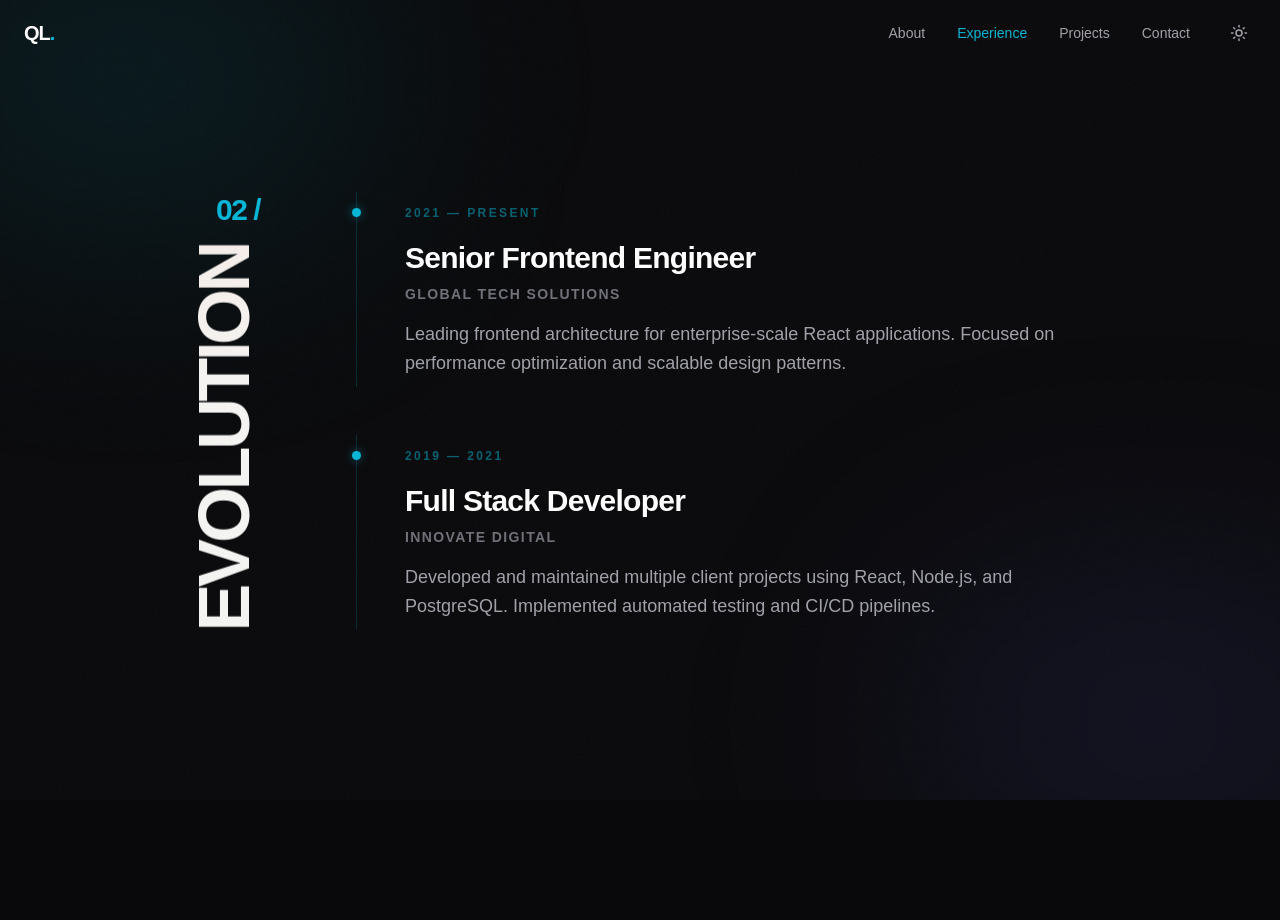
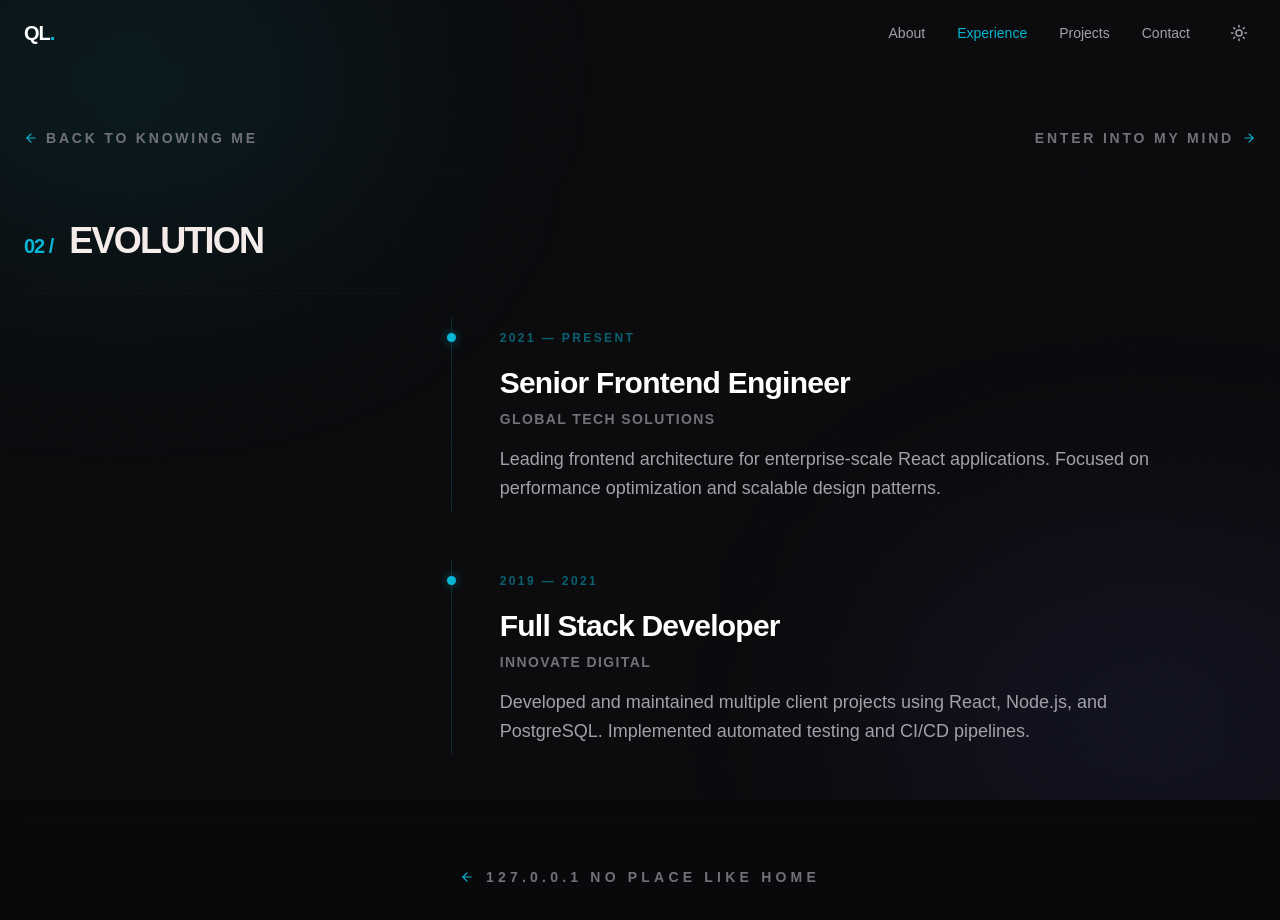
Before and after one commit to AbuMahir980/Qudus_Portfolio, a React (Vite) app: page /experience in a window 1280 px wide. Shown: the top 920 px of the page. Before the commit the page ends 800 px from the top, so only its background shows below. Built offline with nearby package versions, Linux system fonts and the light colour scheme.

Commit message:
chore: Add inner page routing to Experience

```diff
--- a/src/components/layout/Footer.tsx
+++ b/src/components/layout/Footer.tsx
@@ -1,23 +1,80 @@
 import React from 'react';
 import { usePage } from '../../context/PageContext';
 import { cn } from '../../lib/utils';
+import { Link, useLocation } from 'react-router-dom';
+import { ArrowLeft } from 'lucide-react';
 
 const Footer: React.FC = () => {
     const { theme } = usePage();
+    const location = useLocation();
+    const isHome = location.pathname === '/';
 
     return (
         <footer className={cn(
-            'py-10 px-6 border-t',
-            theme === 'dark' ? 'border-zinc-800 text-zinc-500' : 'border-zinc-200 text-zinc-400'
+            'py-12 px-6 border-t',
+            theme === 'dark' ? 'border-zinc-900 bg-[#09090b]' : 'border-zinc-100 bg-white'
         )}>
-            <div className="max-w-7xl mx-auto flex flex-col md:flex-row justify-between items-center gap-8">
-                <div className="text-sm">
-                    © {new Date().getFullYear()} Qudus Lawal. All rights reserved.
-                </div>
-                <div className="flex space-x-8 text-sm">
-                    <a href="#" className="hover:text-cyan-500 transition-colors">LinkedIn</a>
-                    <a href="#" className="hover:text-cyan-500 transition-colors">GitHub</a>
-                    <a href="#" className="hover:text-cyan-500 transition-colors">Twitter</a>
+            <div className="max-w-7xl mx-auto flex flex-col items-center">
+
+                {/* Global Back to Home Link - only on internal pages */}
+                {!isHome && (
+                    <div className="mb-16">
+                        <Link
+                            to="/"
+                            className={cn(
+                                "flex items-center gap-3 text-xs md:text-sm font-black uppercase tracking-[0.3em] transition-all group",
+                                theme === 'dark' ? "text-zinc-500 hover:text-cyan-500" : "text-zinc-400 hover:text-cyan-600"
+                            )}
+                        >
+                            <ArrowLeft size={16} className="group-hover:-translate-x-2 transition-transform text-cyan-500" />
+                            <span>127.0.0.1 No Place like Home</span>
+                        </Link>
+                    </div>
+                )}
+
+                <div className="w-full flex flex-col md:flex-row justify-between items-center gap-8">
+                    <div className={cn(
+                        "text-sm font-medium",
+                        theme === 'dark' ? "text-zinc-500" : "text-zinc-400"
+                    )}>
+                        © {new Date().getFullYear()} Qudus Lawal. All rights reserved.
+                    </div>
+
+                    <div className="flex space-x-12 text-[10px] md:text-xs font-black uppercase tracking-[0.2em]">
+                        <a
+                            href="https://linkedin.com/in/qudus-lawal-adebola"
+                            target="_blank"
+                            rel="noopener noreferrer"
+                            className={cn(
+                                "transition-colors",
+                                theme === 'dark' ? "text-zinc-500 hover:text-cyan-500" : "text-zinc-400 hover:text-cyan-600"
+                            )}
+                        >
+                            LinkedIn
+                        </a>
+                        <a
+                            href="https://github.com/AbuMahir980"
+                            target="_blank"
+                            rel="noopener noreferrer"
+                            className={cn(
+                                "transition-colors",
+                                theme === 'dark' ? "text-zinc-500 hover:text-cyan-500" : "text-zinc-400 hover:text-cyan-600"
+                            )}
+                        >
+                            GitHub
+                        </a>
+                        <a
+                            href="https://x.com/abu_maahir980"
+                            target="_blank"
+                            rel="noopener noreferrer"
+                            className={cn(
+                                "transition-colors",
+                                theme === 'dark' ? "text-zinc-500 hover:text-cyan-500" : "text-zinc-400 hover:text-cyan-600"
+                            )}
+                        >
+                            X
+                        </a>
+                    </div>
                 </div>
             </div>
         </footer>
--- a/src/components/layout/SectionContainer.tsx
+++ b/src/components/layout/SectionContainer.tsx
@@ -20,7 +20,7 @@ const SectionContainer: React.FC<SectionContainerProps> = ({
         <section
             id={id}
             className={cn(
-                "py-24 md:py-32 overflow-hidden",
+                "py-16 overflow-hidden",
                 alternate ? "bg-zinc-900/10" : "bg-transparent",
                 className
             )}
--- a/src/components/sections/AboutSection.tsx
+++ b/src/components/sections/AboutSection.tsx
@@ -76,7 +76,7 @@ const AboutSection: React.FC = () => {
                     <Link
                         to="/"
                         className={cn(
-                            "flex items-center gap-2 text-[10px] md:text-sm font-bold uppercase tracking-[0.2em] transition-all group",
+                            "flex items-center gap-2 text-[8px] md:text-sm font-bold uppercase tracking-[0.2em] transition-all group",
                             theme === 'dark' ? "text-zinc-500 hover:text-cyan-500" : "text-zinc-400 hover:text-cyan-600"
                         )}
                     >
@@ -87,7 +87,7 @@ const AboutSection: React.FC = () => {
                     <Link
                         to="/experience"
                         className={cn(
-                            "flex items-center gap-2 text-[10px] md:text-sm font-bold uppercase tracking-[0.2em] transition-all group text-right",
+                            "flex items-center gap-2 text-[8px] md:text-sm font-bold uppercase tracking-[0.2em] transition-all group text-right",
                             theme === 'dark' ? "text-zinc-500 hover:text-cyan-500" : "text-zinc-400 hover:text-cyan-600"
                         )}
                     >
@@ -207,6 +207,20 @@ const AboutSection: React.FC = () => {
                     </div>
                 </div>
             </div>
+
+            {/* Section Footer: Back to Home */}
+            <div className="mt-10 md:pt-12 border-t border-zinc-900/30 flex justify-center">
+                <Link
+                    to="/"
+                    className={cn(
+                        "flex items-center gap-3 text-[9px] md:text-sm font-black uppercase tracking-[0.3em] transition-all group",
+                        theme === 'dark' ? "text-zinc-500 hover:text-cyan-500" : "text-zinc-400 hover:text-cyan-600"
+                    )}
+                >
+                    <ArrowLeft size={14} className="group-hover:-translate-x-2 transition-transform text-cyan-500" />
+                    <span>127.0.0.1 No Place like Home</span>
+                </Link>
+            </div>
         </SectionContainer>
     );
 };
--- a/src/components/sections/ContactSection.tsx
+++ b/src/components/sections/ContactSection.tsx
@@ -1,19 +1,26 @@
 import React from 'react';
 import { motion } from 'framer-motion';
+import { Link } from 'react-router-dom';
+import { ArrowLeft } from 'lucide-react';
+import { usePage } from '../../context/PageContext';
+import { cn } from '../../lib/utils';
 import SectionContainer from '../layout/SectionContainer';
 
 const ContactSection: React.FC = () => {
+    const { theme } = usePage();
+
     return (
-        <SectionContainer id="contact" className="text-center py-32 border-t border-zinc-900/50">
+        <SectionContainer id="contact" className="py-24 md:py-32 border-t border-zinc-900/50">
+            <div className="flex flex-col items-center text-center">
                 <motion.div
                     initial={{ opacity: 0, y: 20 }}
                     whileInView={{ opacity: 1, y: 0 }}
                     viewport={{ once: true }}
-                className="max-w-3xl mx-auto space-y-12"
+                    className="max-w-3xl mx-auto space-y-12 mb-24 md:mb-32"
                 >
                     <div className="space-y-4">
-                    <span className="text-cyan-500 font-black text-2xl tracking-tighter">03 / COLLABORATION</span>
-                    <h2 className="text-4xl md:text-6xl lg:text-7xl font-black tracking-tighter uppercase leading-[0.9]">
+                        <span className="text-cyan-500 font-black text-xl md:text-2xl tracking-tighter uppercase whitespace-nowrap">04 / COLLABORATION</span>
+                        <h2 className="text-4xl md:text-6xl lg:text-7xl font-black tracking-tighter uppercase leading-[0.9] mix-blend-difference">
                             Ready to architect your <br />
                             <span className="text-cyan-500 italic">next solution?</span>
                         </h2>
@@ -21,15 +28,35 @@ const ContactSection: React.FC = () => {
 
                     <div className="pt-8">
                         <a
-                        href="mailto:quduslawal@gmail.com"
+                            href="mailto:lawalqudus980@gmail.com"
                             className="group relative inline-block text-2xl md:text-4xl font-black tracking-tighter uppercase overflow-hidden"
                         >
-                        <span className="relative z-10">Get in touch</span>
+                            <span className="relative z-10 transition-colors group-hover:text-cyan-500">Get in touch</span>
                             <div className="absolute bottom-0 left-0 w-full h-[2px] bg-cyan-500 transform origin-left group-hover:scale-x-100 transition-transform duration-500" />
-                        <div className="absolute bottom-0 left-0 w-0 h-[2px] bg-white transform origin-left group-hover:w-full transition-all duration-500 delay-100" />
                         </a>
                     </div>
                 </motion.div>
+
+                {/* Section Footer: Back to Home */}
+                <motion.div
+                    initial={{ opacity: 0 }}
+                    whileInView={{ opacity: 1 }}
+                    viewport={{ once: true }}
+                    transition={{ delay: 0.5 }}
+                    className="w-full md:pt-12 border-t border-zinc-900/30 flex justify-center"
+                >
+                    <Link
+                        to="/"
+                        className={cn(
+                            "flex items-center gap-3 text-[9px] md:text-sm font-black uppercase tracking-[0.3em] transition-all group",
+                            theme === 'dark' ? "text-zinc-500 hover:text-cyan-500" : "text-zinc-400 hover:text-cyan-600"
+                        )}
+                    >
+                        <ArrowLeft size={14} className="group-hover:-translate-x-2 transition-transform text-cyan-500" />
+                        <span>127.0.0.1 No Place like Home</span>
+                    </Link>
+                </motion.div>
+            </div>
         </SectionContainer>
     );
 };
--- a/src/components/sections/ExperienceSection.tsx
+++ b/src/components/sections/ExperienceSection.tsx
@@ -1,5 +1,7 @@
 import React from 'react';
 import { motion, Variants } from 'framer-motion';
+import { Link } from 'react-router-dom';
+import { ArrowLeft, ArrowRight } from 'lucide-react';
 import { usePage } from '../../context/PageContext';
 import { cn } from '../../lib/utils';
 import SectionContainer from '../layout/SectionContainer';
@@ -28,23 +30,58 @@ const ExperienceSection: React.FC = () => {
     };
 
     return (
-        <SectionContainer id="experience">
-            <div className="grid grid-cols-1 md:grid-cols-12 gap-12 md:gap-24">
-                <div className="md:col-span-3 flex md:justify-end">
+        <SectionContainer id="experience" className="pt-8 md:pt-16">
+            <div className="space-y-12 mb-12 md:mb-16">
+                {/* Full-width Navigation Row */}
+                <motion.div
+                    initial={{ opacity: 0, y: -10 }}
+                    whileInView={{ opacity: 1, y: 0 }}
+                    viewport={{ once: true }}
+                    transition={{ duration: 0.8, delay: 0.2 }}
+                    className="flex justify-between items-center border-b border-zinc-900/30 pb-6"
+                >
+                    <Link
+                        to="/about"
+                        className={cn(
+                            "flex items-center gap-2 text-[8px] md:text-sm font-bold uppercase tracking-[0.2em] transition-all group",
+                            theme === 'dark' ? "text-zinc-500 hover:text-cyan-500" : "text-zinc-400 hover:text-cyan-600"
+                        )}
+                    >
+                        <ArrowLeft size={14} className="group-hover:-translate-x-1 transition-transform text-cyan-500" />
+                        <span>Back to knowing me</span>
+                    </Link>
+
+                    <Link
+                        to="/projects"
+                        className={cn(
+                            "flex items-center gap-2 text-[8px] md:text-sm font-bold uppercase tracking-[0.2em] transition-all group text-right",
+                            theme === 'dark' ? "text-zinc-500 hover:text-cyan-500" : "text-zinc-400 hover:text-cyan-600"
+                        )}
+                    >
+                        <span>Enter into my mind</span>
+                        <ArrowRight size={14} className="group-hover:translate-x-1 transition-transform text-cyan-500" />
+                    </Link>
+                </motion.div>
+
+                <div className="grid grid-cols-1 md:grid-cols-12 gap-8 md:gap-12 items-start">
+                    {/* Left Side: Heading */}
+                    <div className="md:col-span-4">
                         <motion.div
                             initial={{ opacity: 0, x: -20 }}
                             whileInView={{ opacity: 1, x: 0 }}
                             viewport={{ once: true }}
-                        className="flex flex-row md:flex-col items-baseline md:items-end gap-4"
+                            transition={{ duration: 1 }}
+                            className="flex items-baseline gap-3 md:gap-4 border-b border-zinc-900/50 pb-4 md:pb-8 flex-nowrap"
                         >
-                        <span className="text-cyan-500 font-black text-2xl md:text-3xl tracking-tighter">02 /</span>
-                        <h2 className="text-5xl md:text-7xl font-black uppercase tracking-tighter mix-blend-difference md:[writing-mode:vertical-rl] md:rotate-180">
+                            <span className="text-cyan-500 font-black text-sm md:text-xl tracking-tighter whitespace-nowrap">02 /</span>
+                            <h2 className="text-xl md:text-3xl lg:text-4xl font-black uppercase tracking-tighter whitespace-nowrap mix-blend-difference">
                                 EVOLUTION
                             </h2>
                         </motion.div>
                     </div>
 
-                <div className="md:col-span-9">
+                    {/* Right Side: Timeline */}
+                    <div className="md:col-span-8 md:pt-16 lg:pt-24">
                         <div className="space-y-12">
                             {experiences.map((exp, i) => (
                                 <motion.div
@@ -85,6 +122,21 @@ const ExperienceSection: React.FC = () => {
                         </div>
                     </div>
                 </div>
+            </div>
+
+            {/* Section Footer: Back to Home */}
+            <div className="mt-10 md:pt-12 border-t border-zinc-900/30 flex justify-center">
+                <Link
+                    to="/"
+                    className={cn(
+                        "flex items-center gap-3 text-[9px] md:text-sm font-black uppercase tracking-[0.3em] transition-all group",
+                        theme === 'dark' ? "text-zinc-500 hover:text-cyan-500" : "text-zinc-400 hover:text-cyan-600"
+                    )}
+                >
+                    <ArrowLeft size={14} className="group-hover:-translate-x-2 transition-transform text-cyan-500" />
+                    <span>127.0.0.1 No Place like Home</span>
+                </Link>
+            </div>
         </SectionContainer>
     );
 };
--- a/src/pages/Projects.tsx
+++ b/src/pages/Projects.tsx
@@ -33,7 +33,7 @@ const Projects: React.FC = () => {
                         <Link
                             to="/"
                             className={cn(
-                                "flex items-center gap-2 text-[10px] md:text-sm font-bold uppercase tracking-[0.2em] transition-all group",
+                                "flex items-center gap-2 text-[8px] md:text-sm font-bold uppercase tracking-[0.2em] transition-all group",
                                 theme === 'dark' ? "text-zinc-500 hover:text-cyan-500" : "text-zinc-400 hover:text-cyan-600"
                             )}
                         >
@@ -44,7 +44,7 @@ const Projects: React.FC = () => {
                         <Link
                             to="/contact"
                             className={cn(
-                                "flex items-center gap-2 text-[10px] md:text-sm font-bold uppercase tracking-[0.2em] transition-all group text-right",
+                                "flex items-center gap-2 text-[8px] md:text-sm font-bold uppercase tracking-[0.2em] transition-all group text-right",
                                 theme === 'dark' ? "text-zinc-500 hover:text-cyan-500" : "text-zinc-400 hover:text-cyan-600"
                             )}
                         >
@@ -96,6 +96,22 @@ const Projects: React.FC = () => {
             <PerformanceRefactorSection />
             <ConversionEngineSection />
             <SaaSIntegrationSection />
+
+            {/* Page Footer: Back to Home */}
+            <SectionContainer id="projects-footer" className="pb-24">
+                <div className="pt-12 border-t border-zinc-900/30 flex justify-center">
+                    <Link
+                        to="/"
+                        className={cn(
+                            "flex items-center gap-3 text-[9px] md:text-sm font-black uppercase tracking-[0.3em] transition-all group",
+                            theme === 'dark' ? "text-zinc-500 hover:text-cyan-500" : "text-zinc-400 hover:text-cyan-600"
+                        )}
+                    >
+                        <ArrowLeft size={14} className="group-hover:-translate-x-2 transition-transform text-cyan-500" />
+                        <span>127.0.0.1 No Place like Home</span>
+                    </Link>
+                </div>
+            </SectionContainer>
         </div>
     );
 };
```
Lines whose indentation alone changed are shown as unchanged.
